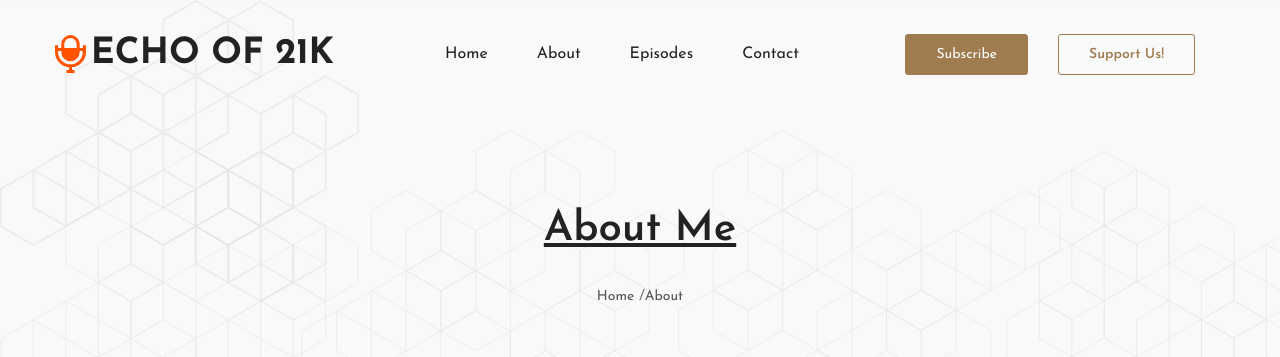
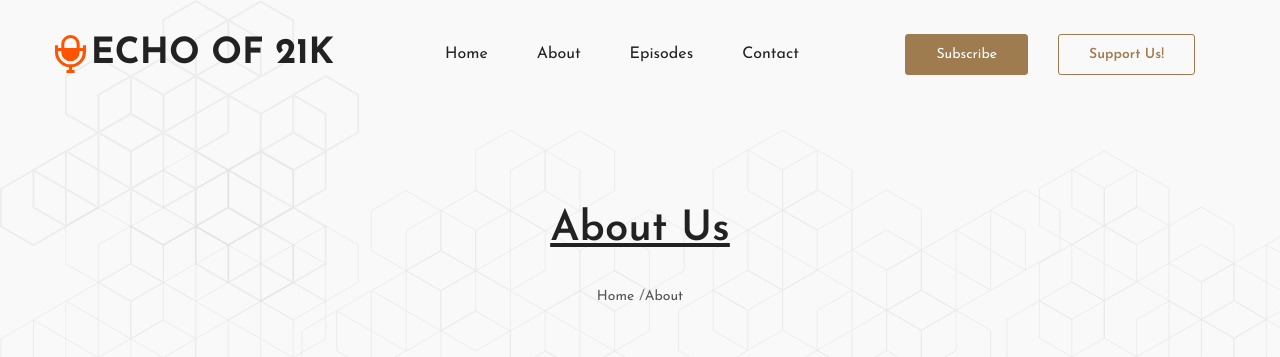
Before and after one commit to solomonshalom/Echo-Of-21k, a Gatsby site: page /about in a window 1280 px wide. Shown: the top 357 px of the page. Built offline with nearby package versions, Linux system fonts and the light colour scheme; Gatsby itself is replaced by a stand-in of ours.

Commit message:
Hello! Mom

```diff
--- a/src/pages/about/index.jsx
+++ b/src/pages/about/index.jsx
@@ -9,7 +9,7 @@ import Subscribe from '../../components/Subscribe/Subscribe';
 import './about.scss';
 
 export default () => (
-  <PageLayout title="About Me" page>
+  <PageLayout title="About Us" page>
     <section className="about">
       <div className="about-text">
         <h2>Hello There! We Are The Echo Of 21K</h2>
```
